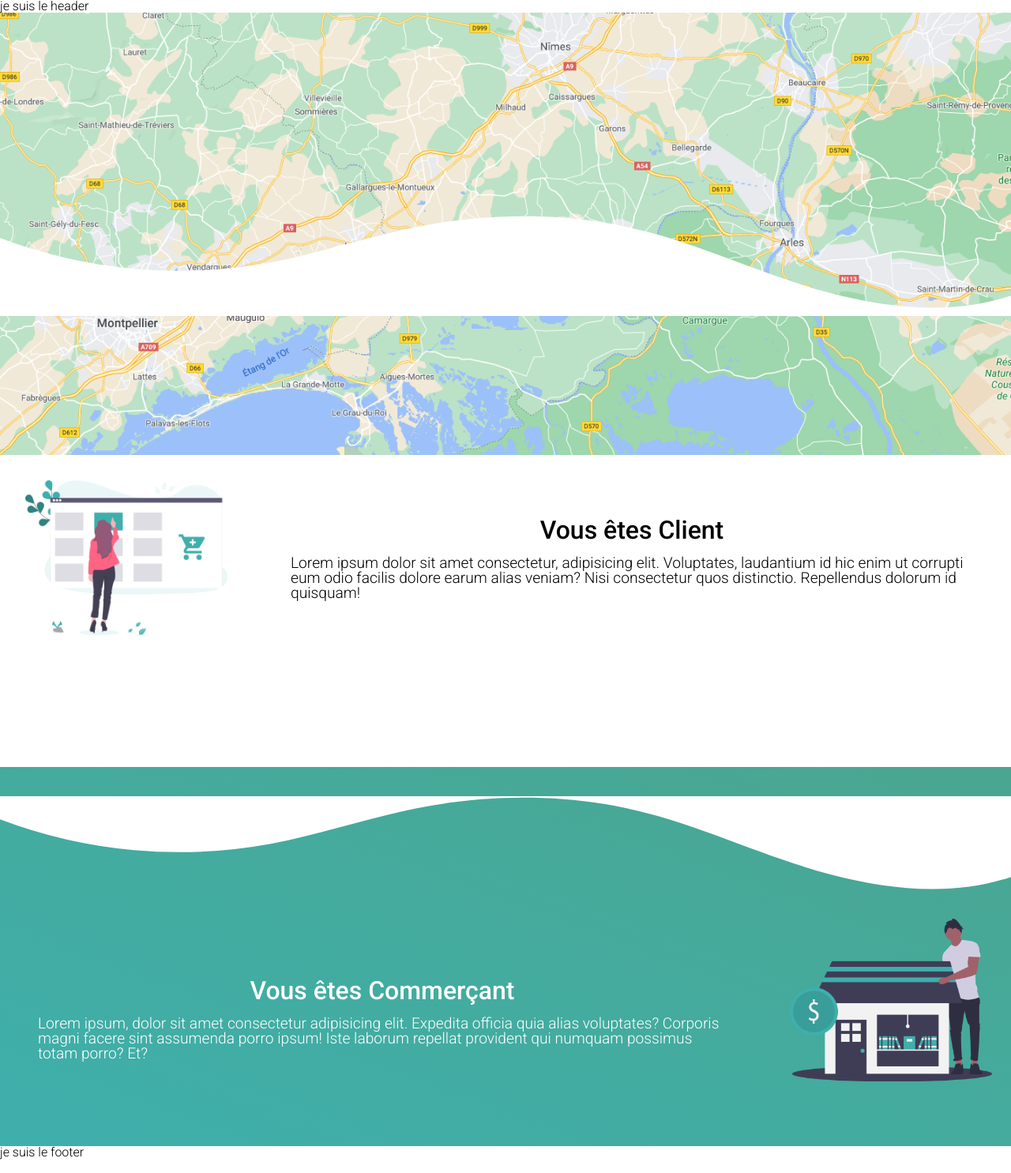
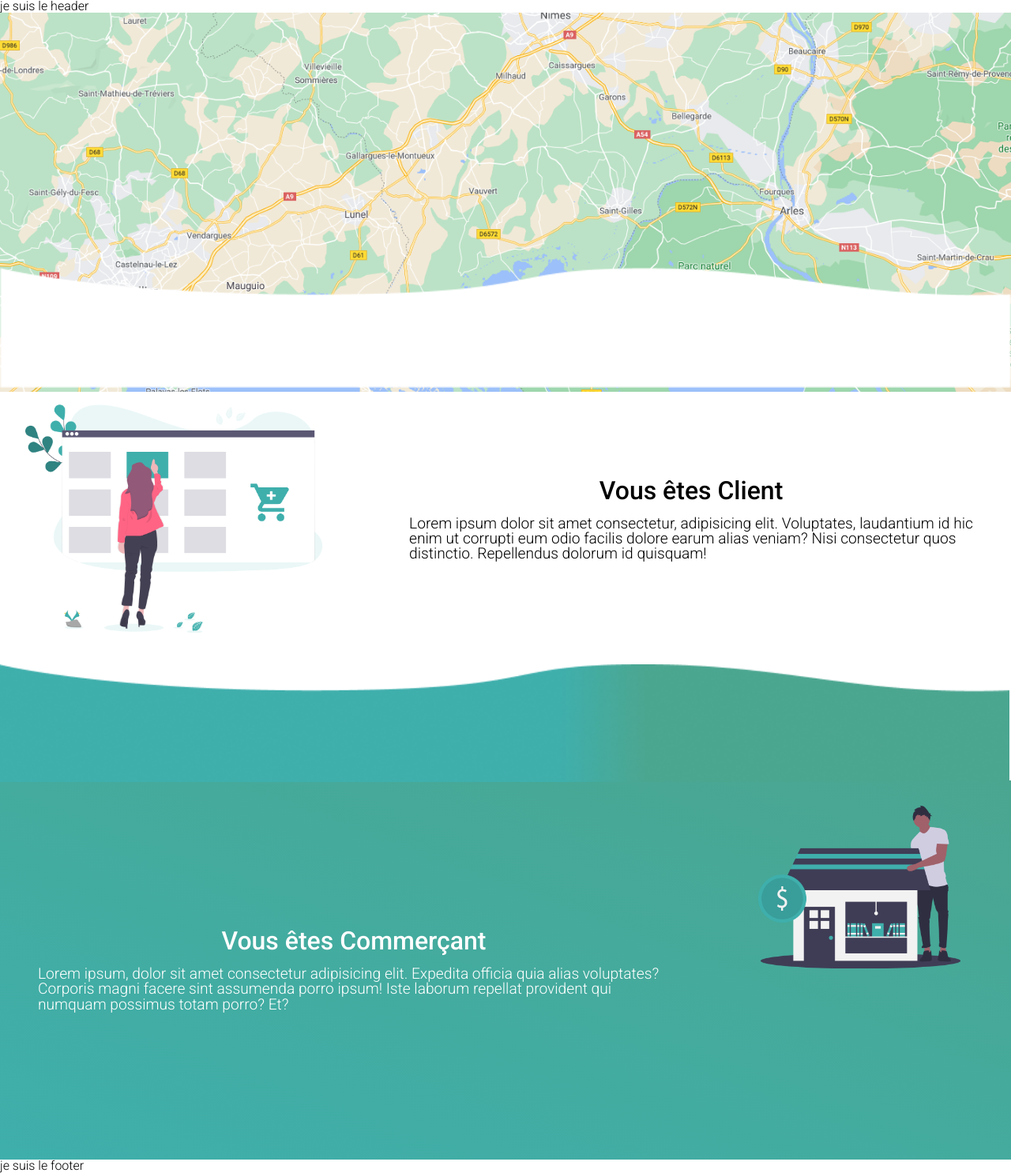
Before and after one commit to emarubi/HappyNews, a React app in the folder FRONT/: page / in a window 1280 px wide. Shown: the whole page at 79% size. Built offline with nearby package versions, Linux system fonts and the light colour scheme.

Commit message:
chore(front/customerProfile):try to catch the wave again

```diff
--- a/FRONT/src/components/Home/Page/Customer/index.js
+++ b/FRONT/src/components/Home/Page/Customer/index.js
@@ -1,24 +1,27 @@
 import React from 'react';
 
 import CustomPict from '../../../../assets/Images/customer.png';
+import Wave2 from '../../../../assets/Images/wave2.png';
 
 import './style.scss';
 
 const Customer = () => {
   return (
     <section className="character customer">
-      <div class="custom-shape-divider-bottom-1611212523">
-        <svg className="wave" data-name="Layer 1" xmlns="http://www.w3.org/2000/svg" viewBox="0 0 1200 120" preserveAspectRatio="none">
-        <path d="M985.66,92.83C906.67,72,823.78,31,743.84,14.19c-82.26-17.34-168.06-16.33-250.45.39-57.84,11.73-114,31.07-172,41.86A600.21,600.21,0,0,1,0,27.35V120H1200V95.8C1132.19,118.92,1055.71,111.31,985.66,92.83Z" class="shape-fill"></path>
-        </svg>
+      <div className="contain">
+        <div className="pictureCharacter customer">
+          <img className="illustrationPicture customer" src={ CustomPict } alt="customer"/>
+        </div>
+        <div className="presentationText customer">
+          <h2 className="presentationTitle customer">Vous êtes Client</h2>
+          <p className="presentationBody customer">Lorem ipsum dolor sit amet consectetur, adipisicing elit. Voluptates, laudantium id hic enim ut corrupti eum odio facilis dolore earum alias veniam? Nisi consectetur quos distinctio. Repellendus dolorum id quisquam!</p>
+        </div>
       </div>
-      <div className="pictureCharacter customer">
-        <img className="illustrationPicture customer" src={ CustomPict } alt="customer"/>
+
+      <div className="contenWave">
+      <img className="wave-2" src={ Wave2 } alt="wave"/>
       </div>
-      <div className="presentationText customer">
-        <h2 className="presentationTitle customer">Vous êtes Client</h2>
-          <p className="presentationBody customer">Lorem ipsum dolor sit amet consectetur, adipisicing elit. Voluptates, laudantium id hic enim ut corrupti eum odio facilis dolore earum alias veniam? Nisi consectetur quos distinctio. Repellendus dolorum id quisquam!</p>
-      </div>
+
     </section>
   )
 }
--- a/FRONT/src/components/Home/Page/Customer/style.scss
+++ b/FRONT/src/components/Home/Page/Customer/style.scss
@@ -1,17 +1,26 @@
 @use '../../../../styles/vars';
 
 .character {
-  display: flex;
+  display: block;
 /*   margin: 1em 1em; */
 }
+.contain{
+  display: flex;
+}
 
-.illustrationPicture {
-  max-width: 20vw;
+.illustrationPicture.customer {
+  width: 80%;
   object-fit: cover;
   margin: 2em 2em;
 }
 
-.presentationText {
+.presentationTitle.customer {
+  padding-bottom: 0.5em;
+  font-size: 2em;
+  font-weight: 400;
+}
+
+.presentationText.customer {
   display: flex;
   flex-direction: column;
   justify-content: center;
@@ -19,20 +28,18 @@
   margin: 0 3em;
 }
 
-.presentationTitle {
-  padding-bottom: 0.5em;
-  font-size: 2em;
-  font-weight: 400;
-}
-
-.presentationBody {
+.presentationBody.customer {
   font-size: 1.2em;
 }
 
-.wave {
-  position: absolute;
+.contenWave {
+  position: relative;
+}
+
+.wave-2 {
   width: 100%;
-  top: 17em;
-  opacity: 1;
-  fill: #fff;
+  object-fit: cover;
+  position: relative;
+  top: 0.3em;
+  left: -0.1rem;
 }
--- a/FRONT/src/components/Home/Page/Map/index.js
+++ b/FRONT/src/components/Home/Page/Map/index.js
@@ -1,24 +1,17 @@
 import React from 'react';
-import mapPict from '../../../../assets/Images/map.PNG'
+import mapPict from '../../../../assets/Images/map.PNG';
+import Wave from '../../../../assets/Images/wave.png';
 
 import './style.scss';
 
 const Maps = () => {
   return (
-    <body className="bodySection">
        <section className="mapSection">
-                <div className="wrap">
-                    <div className="content">
-                    </div>
-                    {/** ------------- Wave shape ---------- */}
-{/*                     <div class="custom-shape-divider-bottom-1611212523">
-                        <svg className="wave" data-name="Layer 1" xmlns="http://www.w3.org/2000/svg" viewBox="0 0 1200 120" preserveAspectRatio="none">
-                        <path d="M985.66,92.83C906.67,72,823.78,31,743.84,14.19c-82.26-17.34-168.06-16.33-250.45.39-57.84,11.73-114,31.07-172,41.86A600.21,600.21,0,0,1,0,27.35V120H1200V95.8C1132.19,118.92,1055.71,111.31,985.66,92.83Z" class="shape-fill"></path>
-                        </svg>
-                    </div> */}
-                </div>
-            </section>
-    </body>
+            <div className="wrap">
+                <img className="map-Picture"src={ mapPict } alt="map"/>
+                <img className="wave-pic" src={ Wave} alt="wave"/>
+            </div>
+        </section>
   )
 }
 
--- a/FRONT/src/components/Home/Page/Map/style.scss
+++ b/FRONT/src/components/Home/Page/Map/style.scss
@@ -1,21 +1,24 @@
 @use '../../../../styles/vars';
 
-.bodySection {
-
+.mapSection{
+  height: 58vh;
 }
 .wrap {
-  background: rgba(0,0,0,0.5) url(../../../../assets/Images/map.PNG) no-repeat;
-  background-position: center;
-  background-attachment: fixed;
-  fill: #ffffff;
-  background-size: cover;
-  min-height: 70vh;
-  overflow: hidden;
+  position: relative;
+  display: block;
 }
 
-.wave {
-  position: absolute;
+.map-Picture {
   width: 100%;
-  /*top: 26em;*/
-  opacity: 1;
+  height: 60vh;
+  object-fit: cover;
+  object-position: center;
 }
+
+.wave-pic {
+  width: 100%;
+  height: 20%;
+  object-fit: cover;
+  position: relative;
+  top: -10em;
+}
--- a/FRONT/src/components/Home/Page/Retailer/index.js
+++ b/FRONT/src/components/Home/Page/Retailer/index.js
@@ -6,13 +6,6 @@ import './style.scss';
 const Retailer = () => {
   return (
     <body>
-      {/** ------------------ Wave --------------- */}
-      <div class="custom-shape-divider-top-1611227983">
-        <svg data-name="Layer 1" xmlns="http://www.w3.org/2000/svg" viewBox="0 0 1200 120" preserveAspectRatio="none">
-        <path d="M321.39,56.44c58-10.79,114.16-30.13,172-41.86,82.39-16.72,168.19-17.73,250.45-.39C823.78,31,906.67,72,985.66,92.83c70.05,18.48,146.53,26.09,214.34,3V0H0V27.35A600.21,600.21,0,0,0,321.39,56.44Z" class="shape-fill"></path>
-        </svg>
-        </div>
-
       <section className="character retailer">
           <div className="presentationText retailer">
             <h2 className="presentationTitle retailer">Vous êtes Commerçant</h2>
--- a/FRONT/src/components/Home/Page/Retailer/style.scss
+++ b/FRONT/src/components/Home/Page/Retailer/style.scss
@@ -1,25 +1,16 @@
 @use '../../../../styles/vars';
 
-
-
-.custom-shape-divider-top-1611227983 {
-  fill: #FFF;
-  width: 100%;
-  position: relative;
-  top: 168px;
-}
 
 .character.retailer {
   background: vars.$Linear-gradient;
   color: #FFF;
   display: flex;
   height: 60vh;
-  padding-top: 10em;
 }
 
 .illustrationPicture.retailer {
   max-width: 20vw;
-  margin-right: 1.5em;
+  margin: 2em 4em;
 }
 
 .presentationText.retailer {
@@ -28,6 +19,8 @@
   justify-content: center;
   align-items: center;
   margin: 0 3em;
+  margin-top: auto;
+  margin-bottom: auto;
 }
 
 .presentationTitle.retailer {
--- a/FRONT/src/components/Home/index.js
+++ b/FRONT/src/components/Home/index.js
@@ -6,9 +6,11 @@ import Page from 'src/components/Home/Page';
 const Home = () => {
     return (
     <div>
+
         <Header />
         <Page />
         <Footer />
+
     </div>
     );
 }
```
Also changed, not shown: FRONT/src/assets/Images/wave.png (added), FRONT/src/assets/Images/wave2.png (added).
